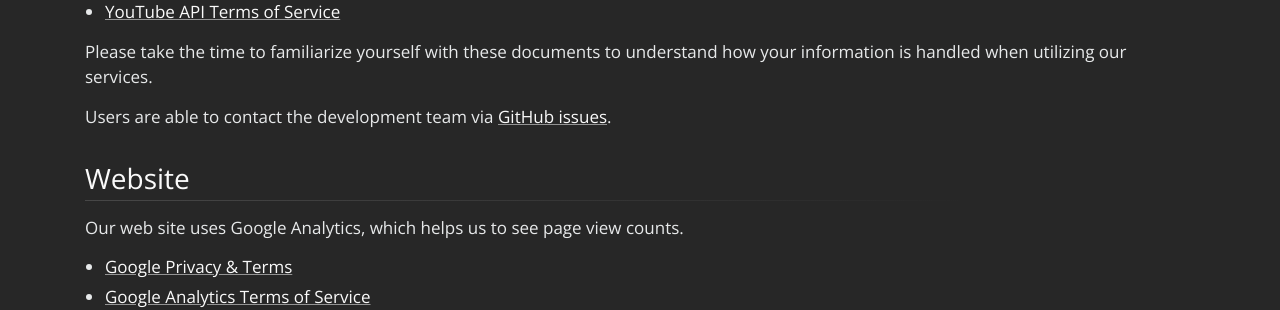
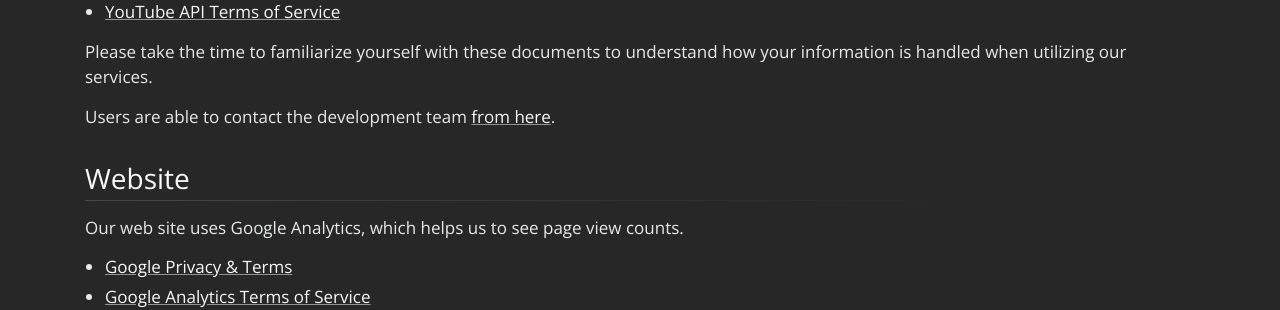
Before and after one commit to ShareX/sharex.github.io, a Jekyll site: the page built from privacy-policy.md, in a window 1280 px wide. Shown: the part 742-1052 px from the top of the page. Built offline with Jekyll 4.4.1, drawn with Linux system fonts in a browser that asks for light colours.

Commit message:
Update privacy-policy.md

```diff
--- a/privacy-policy.md
+++ b/privacy-policy.md
@@ -22,7 +22,7 @@
 
 Please take the time to familiarize yourself with these documents to understand how your information is handled when utilizing our services.
 
-Users are able to contact the development team via [GitHub issues](https://github.com/ShareX/ShareX/issues).
+Users are able to contact the development team [from here](https://github.com/ShareX/ShareX/issues).
 
 ## Website
 
```
